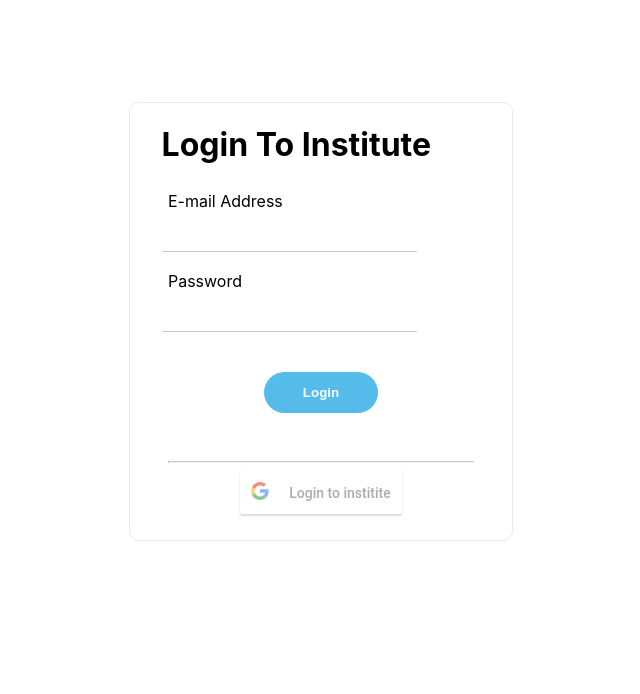
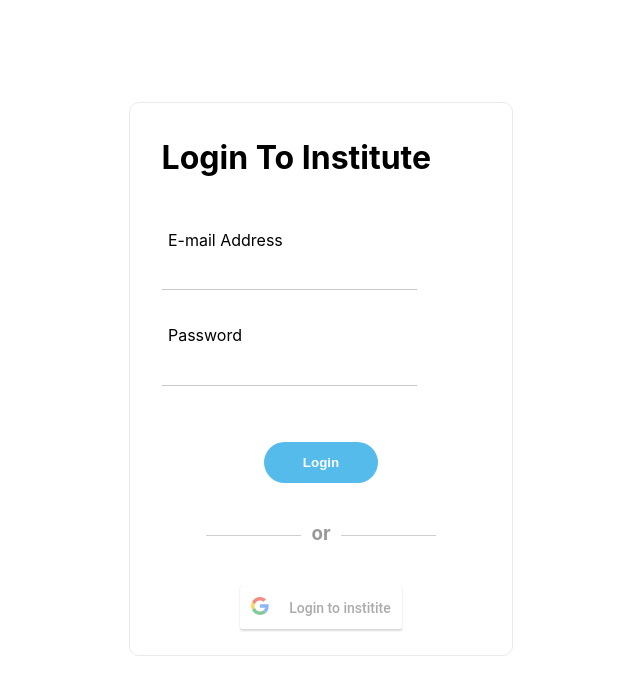
Before and after one commit to AAFTABZAVERI/EduHub, a Next.js app in the folder eduhub-fe/: page /institute/login in a window 1280 px wide. Shown: the top 694 px of the page, without its empty margins (319-959 px from the left). Built offline with nearby package versions, Linux system fonts and the light colour scheme.

Commit message:
login css

```diff
--- a/eduhub-fe/pages/institute/login.js
+++ b/eduhub-fe/pages/institute/login.js
@@ -39,7 +39,7 @@ export default function login(){
             <div>
                 <div className={styles.container}>
                     <form>
-                        <h1 style={{"padding-bottom":"2%"}}> Login  To Institute </h1>
+                        <h1 style={{"padding-bottom":"10%","padding-top":"4%"}}> Login  To Institute </h1>
 
                         <label className={styles.lbl}>E-mail Address </label> &nbsp;&nbsp;&nbsp;&nbsp;&nbsp;
                         <input  type="text" id="email" name="email" className={styles.txtbox} /> <br /><br />
@@ -47,14 +47,13 @@ export default function login(){
                         <input  type="password" id="password" name="password" className={styles.txtbox} /> <br /><br />
                     </form> <br />
                         <button className={styles.btn}> Login</button> <br /><br />
-                            <hr className={styles.horizontal}></hr>
+                        <h3 className={styles.horizontal}><span className={styles.hori_text}>or</span></h3>
                         <GoogleLogin
                             clientId="1029920867014-8l02s0sh2ossi9sa06u83e09o26elkpf.apps.googleusercontent.com"
                             buttonText="Login to institite"
                             onSuccess={onSuccess}
                             onFailure={onFail}
                             cookiePolicy={'single_host_origin'}
-                            className={styles.google_btn}
                         />
                 </div>
         </div>
--- a/eduhub-fe/styles/instituteSignUp.module.css
+++ b/eduhub-fe/styles/instituteSignUp.module.css
@@ -44,7 +44,7 @@
 .txtbox {
   padding: 0.5%;
   border: none;
-  border-bottom: 2px solid black;
+  border-bottom: 1px solid rgba(145, 136, 136, 0.459);
   height: 5vh;
   width: 80%;
   outline: none;
@@ -102,6 +102,15 @@
   margin: 10% 0 40% 0;
   font-size: larger;
 }
+.heading2{
+  margin: 10% 0 40% 0;
+  font-size: 1.5rem;
+}
+.heading3{
+  margin: 10% 0 40% 0;
+  font-size: 1.5rem;
+  text-align: center;
+}
 .heading_div{
   margin-top: 10%;
   margin-left: 40%;
@@ -111,3 +120,7 @@
   margin-left: 40%;
   font-size: 2rem;
 }
+.heading_div3{
+  text-align: center;
+  font-size: 2rem;
+}
--- a/eduhub-fe/styles/login.module.css
+++ b/eduhub-fe/styles/login.module.css
@@ -50,6 +50,7 @@
     height: 5vh;
     width: 80%;
     outline: none;
+    margin-bottom: 5%;
   }
   .lbl {
     padding: 2%;
@@ -65,6 +66,19 @@
   }
 
   .horizontal{
-    border-top: 1px solid rgba(145, 136, 136, 0.459) ;
-    width: 80%;
-  }
+    width: 60%;
+    text-align: center;
+    border-bottom: 1px solid rgba(161, 160, 160, 0.5);
+    line-height: 0.1em;
+    margin: 10px 0 50px;
+ }
+
+ .hori_text{
+     background:#fff;
+     padding:0 10px;
+     color: rgba(53, 52, 52, 0.5);
+ }
+
+ .google_btn{
+   padding-top: 5%;
+ }
```
Also changed, not shown: eduhub-fe/pages/institute/signup.js (+23 -12 lines).
